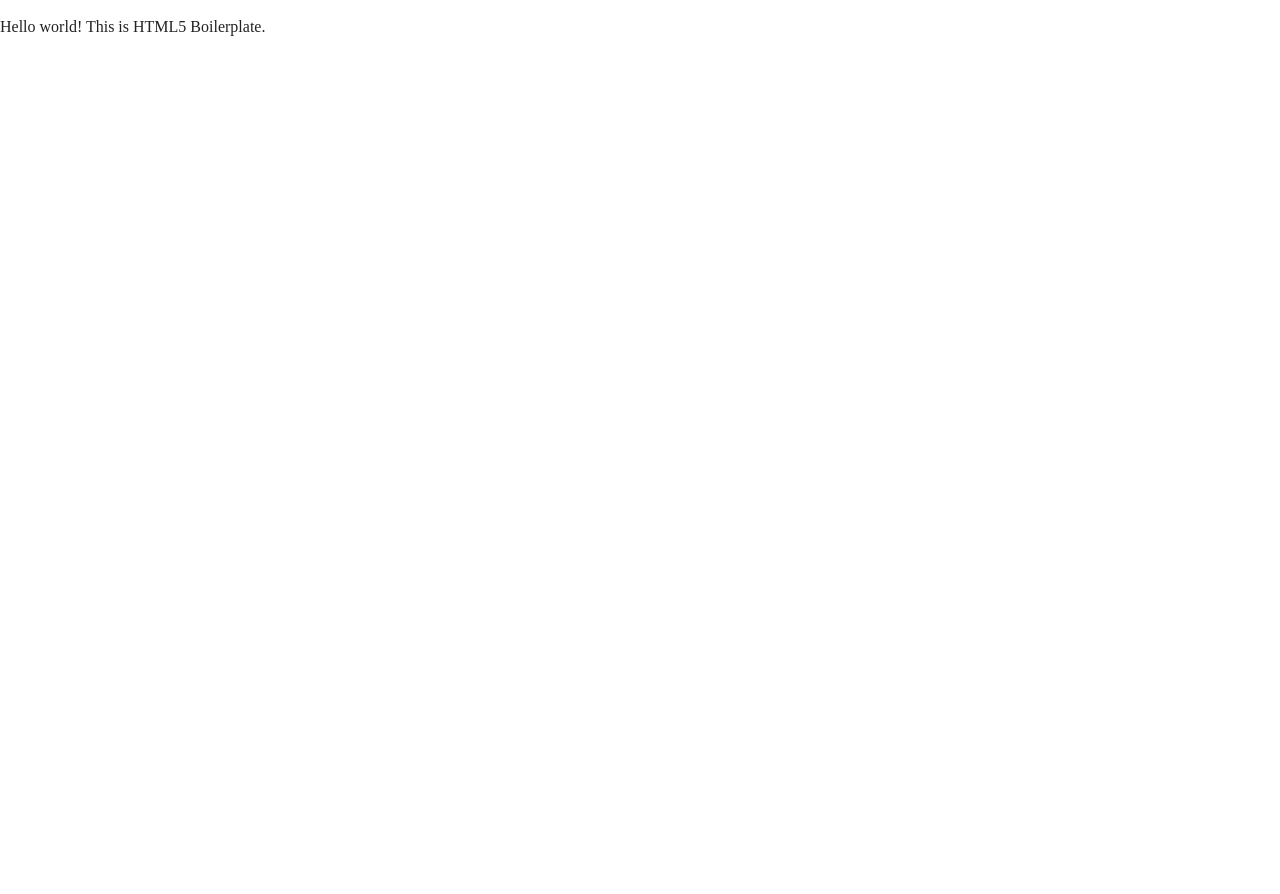
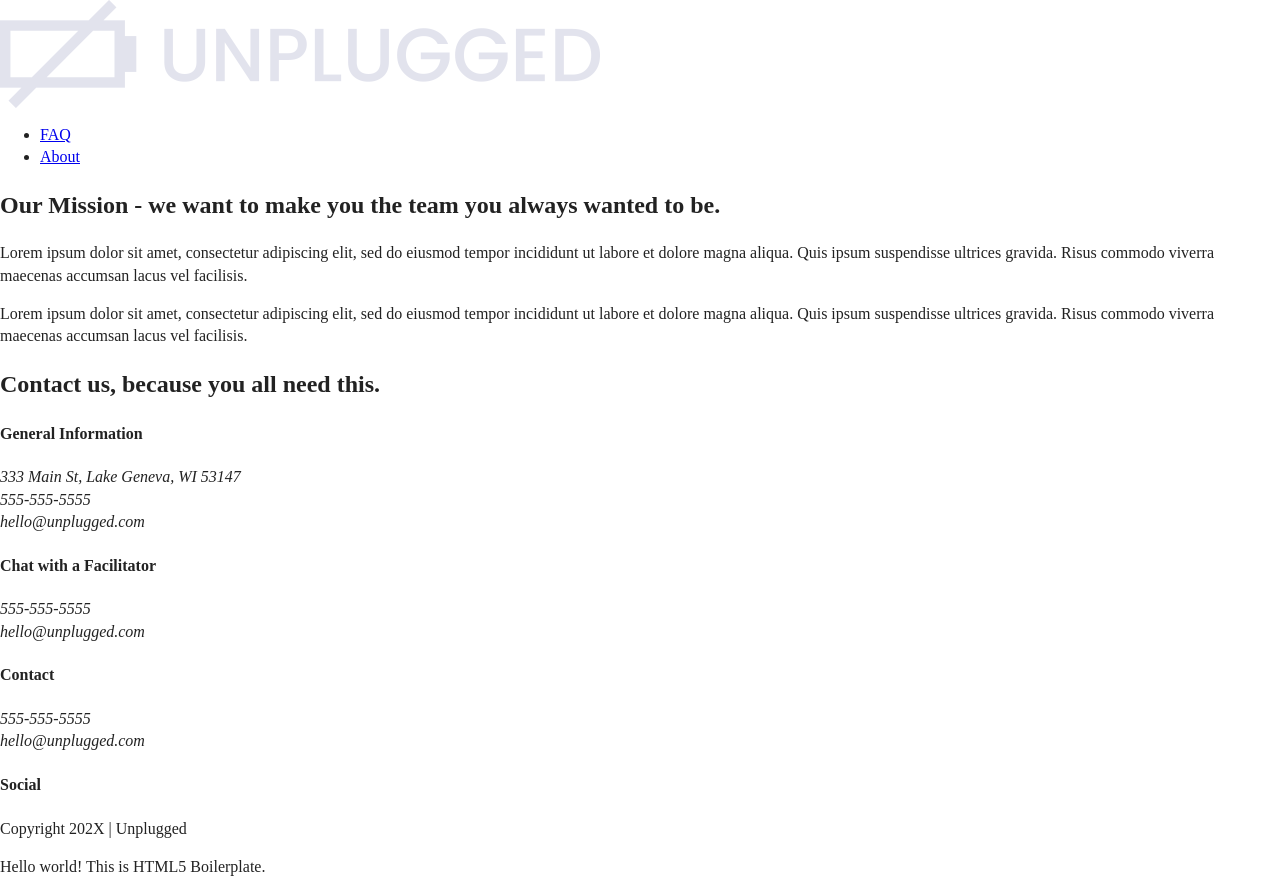
Before and after one commit to GretaGG/unplugged-rt, a website: page about/index.html in a window 1280 px wide. Before the commit the page ends 800 px from the top, so only its background shows below. Drawn offline with Linux system fonts and the light colour scheme.

Commit message:
About page HTML completed

```diff
--- a/about/index.html
+++ b/about/index.html
@@ -25,6 +25,122 @@
 <body>
 
   <!-- Add your site or application content here -->
+  <header>
+    <div class="content-wrapper">
+      <a href="#">
+        <img src="../unplugged-design-docs/unpluggedlogo.png" alt="unplugged logo">
+      </a>
+
+      <div class="header-divider"></div>
+      <nav>
+        <ul>
+          <li><a href="../unplugged-rt/faq/index.html">FAQ</a></li>
+          <li><a href="index.html">About</a></li>
+
+        </ul>
+      </nav>
+    </div>
+
+  </header>
+
+  <main>
+    <section class="mission">
+      <div class="content-wrapper">
+        <h2>
+          Our Mission - we want to make you the team you always wanted to be.
+        </h2>
+          <div class="mission-content">
+            <p>
+              Lorem ipsum dolor sit amet, consectetur adipiscing elit,
+              sed do eiusmod tempor incididunt ut labore et dolore magna aliqua.
+              Quis ipsum suspendisse ultrices gravida. Risus commodo viverra
+              maecenas accumsan lacus vel facilisis.
+            </p>
+            <p>
+              Lorem ipsum dolor sit amet, consectetur adipiscing elit,
+              sed do eiusmod tempor incididunt ut labore et dolore magna aliqua.
+              Quis ipsum suspendisse ultrices gravida. Risus commodo viverra
+              maecenas accumsan lacus vel facilisis.
+            </p>
+          </div>
+      </div>
+    </section>
+
+    <section class="map">
+      <figure>
+
+      </figure>
+    </section>
+
+    <section class="contact-section">
+      <div class="content-wrapper">
+        <h2>Contact us, because you all need this.</h2>
+        <div class="contact-content">
+          <div>
+            <h4>General Information</h4>
+            <address>
+              <p>
+                333 Main St, Lake Geneva, WI 53147<br>
+                555-555-5555<br>
+                hello@unplugged.com<br>
+                </p>
+            </address>
+          </div>
+
+          <div>
+            <h4>Chat with a Facilitator</h4>
+            <address>
+              <p>
+                555-555-5555<br>
+                hello@unplugged.com<br>
+              </p>
+            </address>
+          </div>
+        </div>
+      </div>
+    </section>
+
+
+
+  </main>
+
+
+  <footer>
+    <div class="content-wrapper">
+      <div class="footer-content">
+        <div class="contact">
+          <h4>Contact</h4>
+          <address>
+            <p>555-555-5555<br>
+              hello@unplugged.com
+            </p>
+          </address>
+        </div>
+
+        <div class="social">
+          <h4>Social</h4>
+          <div class="social-icons">
+            <p>
+              <a href="#"></a>
+              <a href="#"></a>
+              <a href="#"></a>
+
+            </p>
+          </div>
+        </div>
+      </div>
+      <div class="copyright">
+        <p>Copyright 202X | Unplugged</p>
+      </div>
+    </div>
+
+  </footer>
+
+
+
+
+
+
   <p>Hello world! This is HTML5 Boilerplate.</p>
   <script src="../js/vendor/modernizr-3.11.2.min.js"></script>
   <script src="../js/plugins.js"></script>
```
Also changed, not shown: faq/index.html (+60 -2 lines).
